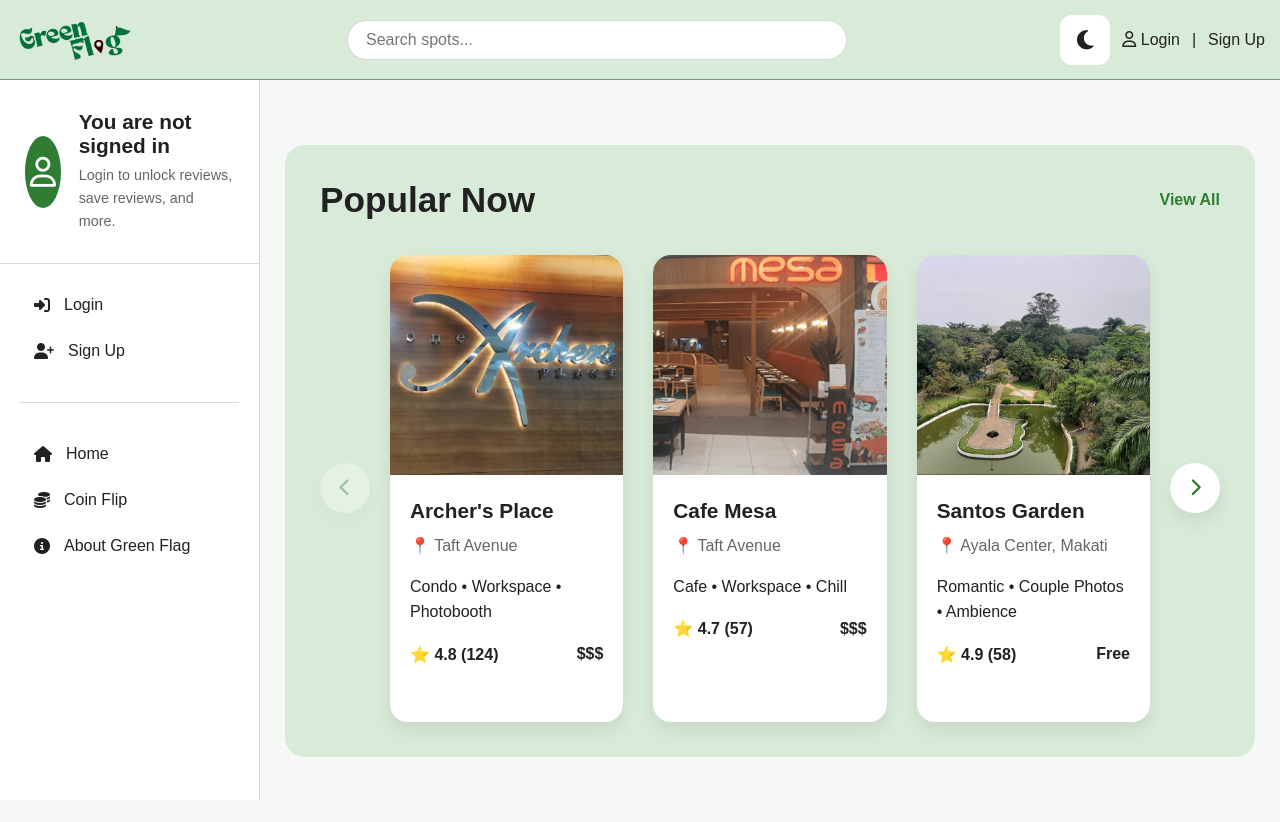
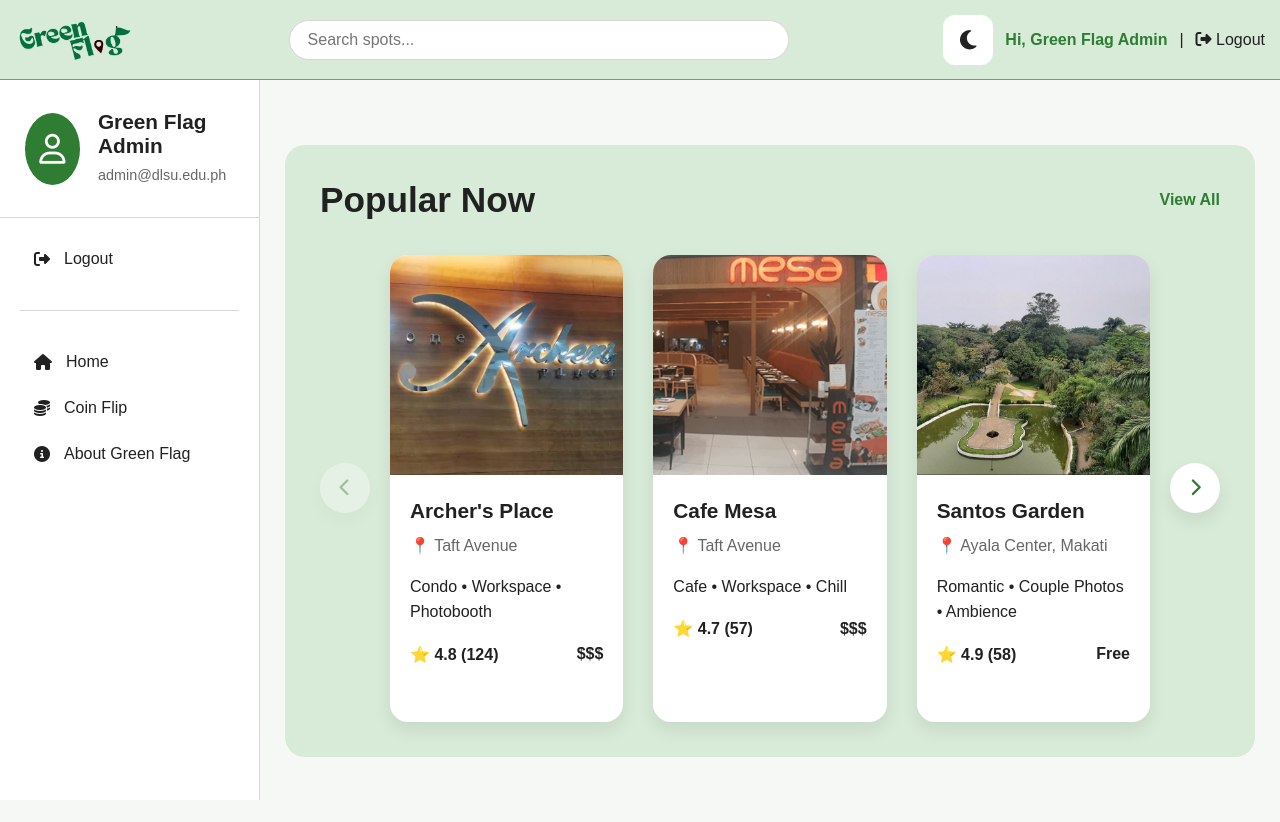
Before and after one commit to CGEMIYA/CCDEVAP-S15-Team-1-GreenFlag, a PHP site: page / in a window 1280 px wide. Run offline with PHP 8.4, Linux system fonts and the light colour scheme; a user stored in the database is signed in.

Commit message:
feat: Added sessions to GreenFlag
- Logging in displays name and email
- Logging out displays login/signup buttons

```diff
--- a/view/includes/header.php
+++ b/view/includes/header.php
@@ -1,3 +1,10 @@
+<?php
+// BEGIN SESSION CHECK
+// don't accidentally start twice
+if (session_status() === PHP_SESSION_NONE) {
+    session_start();
+}
+?>
 <!-- includes/header.php -->
 <!DOCTYPE html>
 <html lang="en">
@@ -15,9 +22,8 @@
 </head>
 <body>
 
-    <!-- NAVBAR (Spans full width at top) -->
+    <!-- NAVBAR -->
     <header>
-
         <div class="left-nav">
             <button class="menu-btn" id="menuBtn">
                 <i class="fa-solid fa-bars"></i>
@@ -40,18 +46,27 @@
             <button id="themeToggle">
                 <i class="fa-solid fa-moon"></i>
             </button>
-            <a href="../view/login.php">
-                <i class="fa-regular fa-user"></i> Login
-            </a>
+
+            <!-- UPDATE NAVBAR WITH SESSION -->
+            <?php if (isset($_SESSION["user_id"])): ?>
+                <!-- If Logged in -->
+                <span style="font-weight: 600; color: var(--primary);">Hi, <?= htmlspecialchars($_SESSION["full_name"]); ?></span>
+                <span>|</span>
+                <a href="../model/process/logout_process.php"><i class="fa-solid fa-right-from-bracket"></i> Logout</a>
+            <?php else: ?>
+                <!-- If NOT Logged in -->
+                <a href="../view/login.php"><i class="fa-regular fa-user"></i> Login</a>
                 <span>|</span>
                 <a href="../view/register.php">Sign Up</a>
+            <?php endif; ?>
+
         </div>
     </header>
 
-    <!-- PAGE LAYOUT WRAPPER (Renders Sidebar + Main content side-by-side) -->
+    <!-- This opens layout for the entire page -->
     <div class="page-layout">
 
-        <!-- SIDEBAR OVERLAY (Mobile only) -->
+    <!-- SIDEBAR -->
     <div class="sidebar-overlay" id="sidebarOverlay"></div>
 
     <aside class="sidebar" id="sidebar">
@@ -60,15 +75,31 @@
                 <i class="fa-regular fa-user"></i>
             </div>
             <div class="profile-info">
+                <!-- UPDATE SIDEBAR WITH SESSION -->
+                <?php if (isset($_SESSION["user_id"])): ?>
+                    <!-- If Logged in -->
+                    <h3><?= htmlspecialchars($_SESSION["full_name"]); ?></h3>
+                    <p><?= htmlspecialchars($_SESSION["email"]); ?></p>
+                <?php else: ?>
+                    <!-- If NOT Logged in -->
                     <h3>You are not signed in</h3>
-                    <p>Login to unlock reviews, save reviews, and more.</p>
+                    <p>Login to post reviews, save your favorite spots, and discover your next Green Flag.</p>
+                <?php endif; ?>
             </div>
         </div>
 
         <div class="sidebar-links">
+                <!-- SIDEBAR BUTTONS LOGGED IN & LOGGED OUT-->
+            <?php if (isset($_SESSION["user_id"])): ?>
+                <!-- If Logged in -->
+                <a href="../model/process/logout_process.php"><i class="fa-solid fa-right-from-bracket"></i> Logout</a>
+            <?php else: ?>
+                <!-- If NOT Logged in -->
                 <a href="../view/login.php"><i class="fa-solid fa-right-to-bracket"></i> Login</a>
                 <a href="../view/register.php"><i class="fa-solid fa-user-plus"></i> Sign Up</a>
+            <?php endif; ?>
         </div>
+
         <div class="sidebar-divider"></div>
         <div class="sidebar-links">
             <a href="../view/index.php"><i class="fa-solid fa-house"></i> Home</a>
```
Lines whose indentation alone changed are shown as unchanged.
